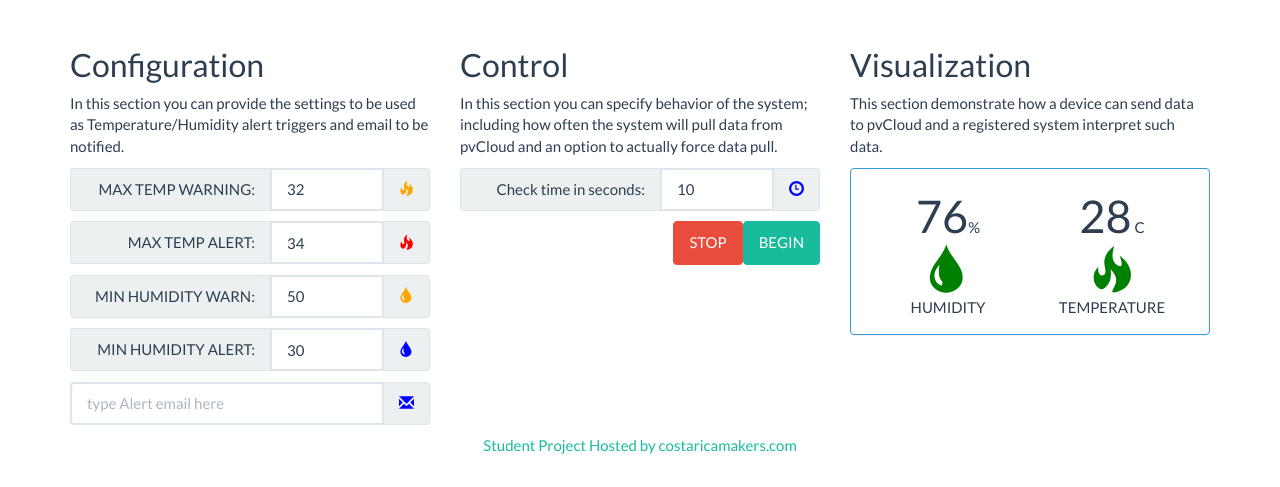
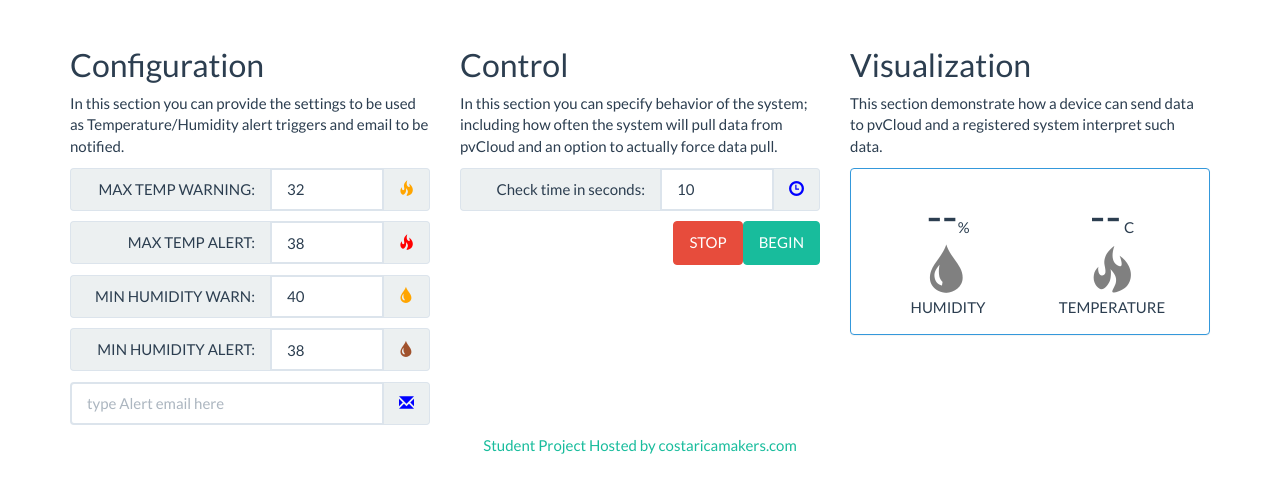
Before and after one commit to gajen7747/dht_meneses, a PHP site: page / in a window 1280 px wide. Shown: the part 319-806 px from the top of the page. Run offline with PHP 8.4, Linux system fonts and the light colour scheme; some libraries are stand-ins or nearby versions.

Commit message:
Visual Warnings and Alerts

```diff
--- a/DHT_WEB/index.php
+++ b/DHT_WEB/index.php
@@ -53,18 +53,18 @@
                         </p>
                         <p title="Max Temperature in Celsius that triggers an Email Alert" class="input-group" style="width:100%">
                             <label class="input-group-addon  config-label" for="txtAlert_T_Trigger" style="width:200px; text-align: right">MAX TEMP ALERT:   </label>
-                            <input class="form-control" type="number" min="0" max="90" value="34"  id="txtAlert_T_Trigger">
+                            <input class="form-control" type="number" min="0" max="90" value="38"  id="txtAlert_T_Trigger">
                             <label class="input-group-addon" for="txtAlert_T_Trigger" style="width:1em; text-align: right; color:red"><i class="glyphicon glyphicon-fire"></i></label>
                         </p>
                         <p title="Min Humidity % that triggers a visual warning" class="input-group" style="width:100%">
                             <label class="input-group-addon  config-label" for="txtWarning_H_Trigger" style="width:200px; text-align: right">MIN HUMIDITY WARN:   </label>
-                            <input class="form-control" type="number" min="20" max="80" value="50" id="txtWarning_H_Trigger">
+                            <input class="form-control" type="number" min="20" max="80" value="40" id="txtWarning_H_Trigger">
                             <label class="input-group-addon" for="txtWarning_H_Trigger" style="width:1em; text-align: right; color:orange"><i class="glyphicon glyphicon-tint"></i></label>
                         </p>
                         <p title="Min Humidity % that triggers an Email Alert" class="input-group" style="width:100%">
                             <label class="input-group-addon config-label" for="txtAlert_H_Trigger" style="width:200px; text-align: right">MIN HUMIDITY ALERT:   </label>
-                            <input class="form-control" type="number" min="20" max="80" value="30"  id="txtAlert_H_Trigger">
-                            <label class="input-group-addon" for="txtAlert_H_Trigger" style="width:1em; text-align: right; color:blue"><i class="glyphicon glyphicon-tint"></i></label>
+                            <input class="form-control" type="number" min="20" max="80" value="38"  id="txtAlert_H_Trigger">
+                            <label class="input-group-addon" for="txtAlert_H_Trigger" style="width:1em; text-align: right; color:sienna"><i class="glyphicon glyphicon-tint"></i></label>
                         </p>
                         <p class="input-group" style="width:100%"  title="Email address that will be notified">
                             <input class="form-control" type="email" id="txtAlertEmail" placeholder="type Alert email here">
@@ -99,14 +99,14 @@
 
                     <div class="panel panel-body panel-info" style="text-align: center">
                         <div class="col-md-6">
-                            <span id="val_H" style="font-size:3em">76</span>%<br>
-                            <i class="glyphicon glyphicon-tint" style="color:green; font-size: 3em"></i><br>
+                            <span id="val_H" style="font-size:3em">--</span>%<br>
+                            <i id="iconHumidity" class="glyphicon glyphicon-tint" style="color:gray; font-size: 3em"></i><br>
                             <span>HUMIDITY</span>
                         </div>
                         <div class="col-md-6">
-                            <span id="val_T" style="font-size:3em">28</span> C
+                            <span id="val_T" style="font-size:3em">--</span> C
                             <br>
-                            <i class="glyphicon glyphicon-fire" style="color:green; font-size: 3em"></i><br>
+                            <i id="iconTemperature" class="glyphicon glyphicon-fire" style="color:gray; font-size: 3em"></i><br>
                             <span>TEMPERATURE</span>
                         </div>
                         <div class="small" id="created_datetime"></div>
--- a/DHT_WEB/js/main.js
+++ b/DHT_WEB/js/main.js
@@ -9,7 +9,7 @@ $(document).ready(function () {
  * Configures behavior of each actionable control in the page.
  * @returns {undefined}
  */
-function configureEvents(){
+function configureEvents() {
     $("#btnBegin").click(function () {
         $("#btnBegin").hide();
         $("#btnStop").show();
@@ -45,7 +45,7 @@ function beginCapture() {
         $("#created_datetime").html("loading...");
 
         GetPVCLOUDValue(function (response) {
-            processValue(response);
+            processResponse(response);
             $("#imgClock").show();
             setTimeout(beginCapture, time * 1000);
         });
@@ -57,15 +57,63 @@ function beginCapture() {
  * @param {object} response
  * @returns {undefined}
  */
-function processValue(response) {
+function processResponse(response) {
     var value = JSON.parse(response.vse_value);
     var created_datetime = response.created_datetime;
     if (value) {
         $("#val_T").html(value.t);
         $("#val_H").html(value.h);
-        $("#created_datetime").html(created_datetime);
+
+
+        var now = new Date();
+        var createdDateObj = new Date(created_datetime);
+        createdDateObj.setHours(createdDateObj.getHours() + 1);
+        console.log(now);
+
+        console.log(createdDateObj);
+        $("#created_datetime").html(createdDateObj);
+
+        var diffsec = (now - createdDateObj) / 1000;
+
+        if (diffsec > 60) {
+            $("#created_datetime").css("color", "red");
+        } else {
+            $("#created_datetime").css("color", "green");
+        }
+
+        processWarnings();
+        console.log(diffsec);
+
     }
     console.log(value);
+}
+
+function processWarnings() {
+    var tempWarningValue = 1* $("#txtWarning_T_Trigger").val();
+    var tempAlertValue = 1* $("#txtAlert_T_Trigger").val();
+    var humWarningValue = 1* $("#txtWarning_H_Trigger").val();
+    var humAlertValue = 1* $("#txtAlert_H_Trigger").val();
+    var currentTemp = 1 *  $("#val_T").text();
+    var currentHum = 1 * $("#val_H").text();
+
+    console.log({currentTemp:currentTemp, currentHum:currentHum});
+    console.log({tempWarning: tempWarningValue, tempAlert: tempAlertValue, humWarning: humWarningValue, humAlert: humAlertValue});
+
+    if (currentTemp >= tempAlertValue) {
+        $("#iconTemperature").css("color", "red");
+    } else if (currentTemp >= tempWarningValue) {
+        $("#iconTemperature").css("color", "orange");
+    } else {
+        $("#iconTemperature").css("color", "green");
+    }
+
+    if (currentHum <= humAlertValue) {
+        $("#iconHumidity").css("color", "sienna");
+    } else if (currentHum <= humWarningValue) {
+        $("#iconHumidity").css("color", "orange");
+    } else {
+        $("#iconHumidity").css("color", "green");
+    }
 }
 
 /**
```
